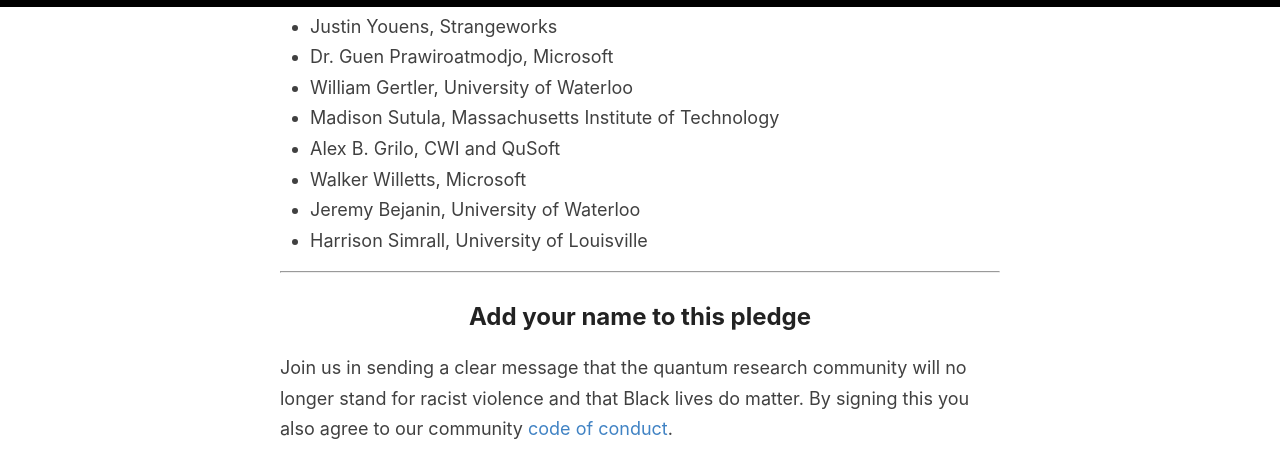
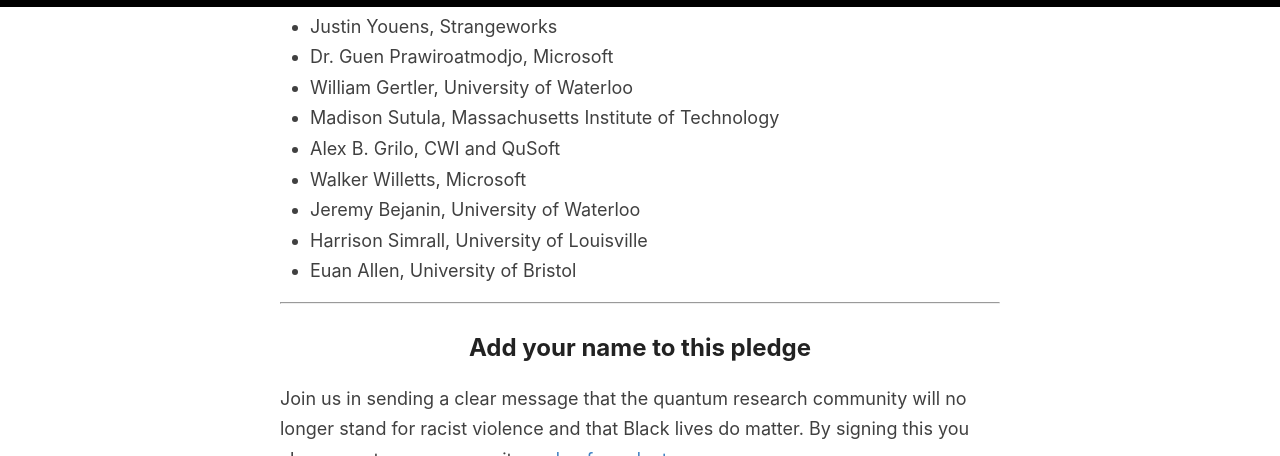
Before and after one commit to quantumforblacklives/quantumforblacklives.github.io, a Jekyll site: the page built from index.html, in a window 1280 px wide and 900 px high, scrolled down 5174 px, cut to the strip 0-456 px from the top of the window. Built offline with Jekyll 4.4.1, drawn with Linux system fonts in a browser that asks for light colours; the list of posts is cut into pages by our own code.

Commit message:
Add signature from Euan Allen.

```diff
--- a/_includes/signatories.md
+++ b/_includes/signatories.md
@@ -71,3 +71,4 @@
 - Walker Willetts, Microsoft
 - Jeremy Bejanin, University of Waterloo
 - Harrison Simrall, University of Louisville
+- Euan Allen, University of Bristol
```
